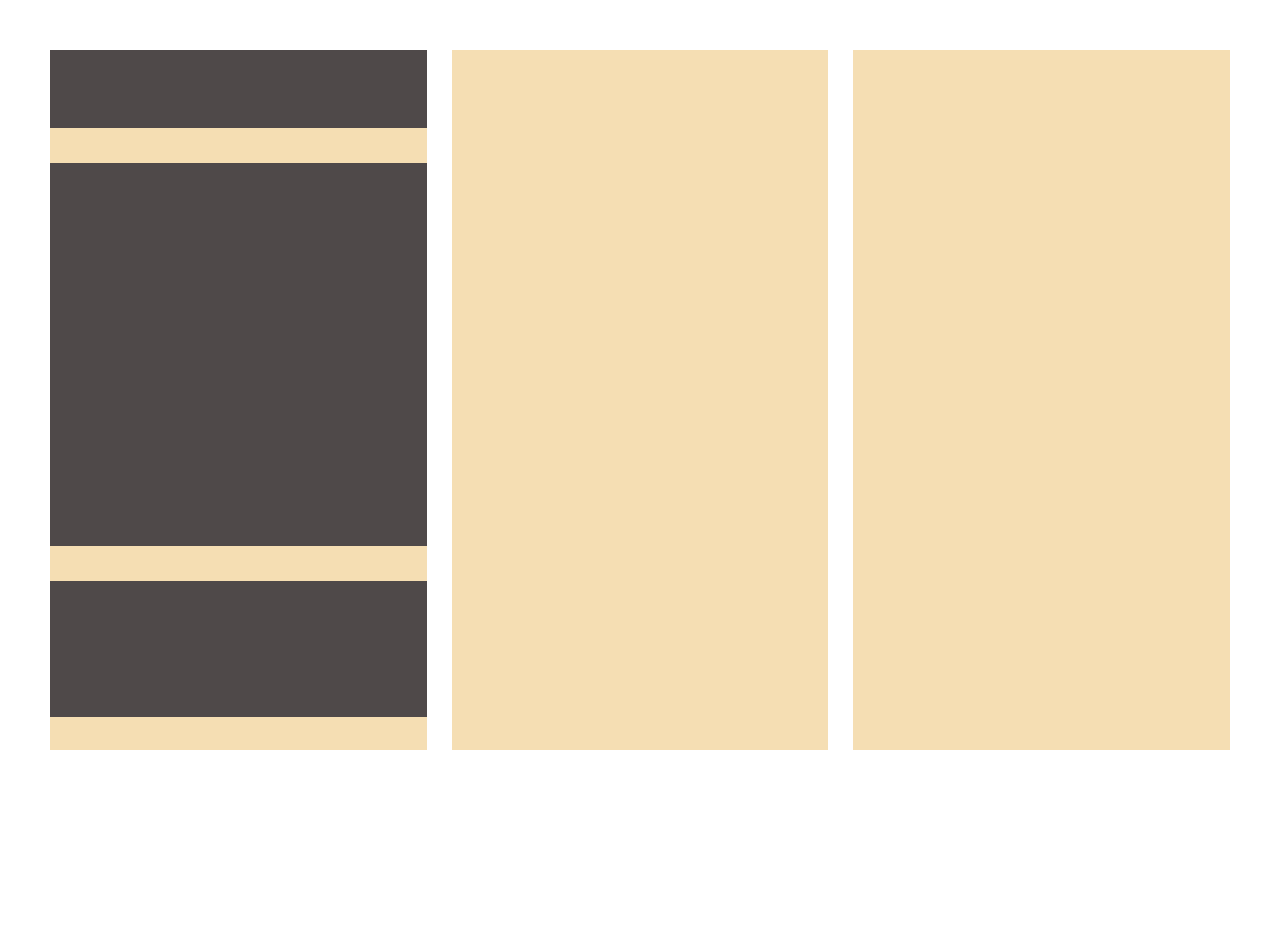
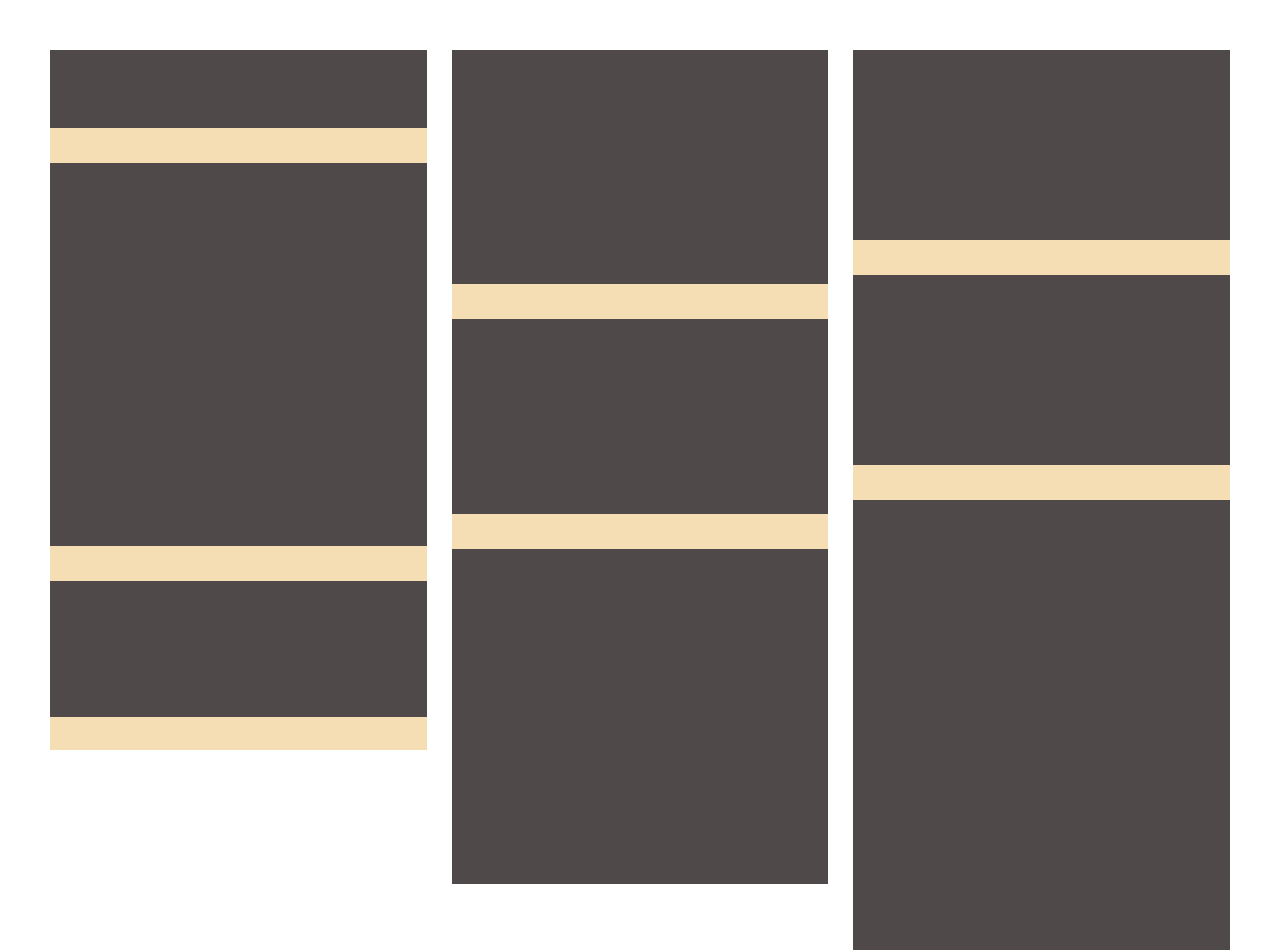
Before and after one commit to Project-workshop-sec-semestr/Project-practice, a plain HTML site: page index.html in a window 1280 px wide. Before the commit the page ends 800 px from the top, so only its background shows below. Drawn offline with Linux system fonts and the light colour scheme.

Commit message:
fix: change new height for container 4

```diff
--- a/styles.css
+++ b/styles.css
@@ -36,36 +36,36 @@
 	background-color: #4F4949;
 }
 
-/*.container-4 {*/
-/*	height: 300px;*/
-/*	background-color: #4F4949;*/
-/*}*/
+.container-4 {
+	height: 33.4%;
+	background-color: #4F4949;
+}
 
-/*.container-5 {*/
-/*	margin-top: 35px;*/
-/*	height: 195px;*/
-/*	background-color: #4F4949;*/
-/*}*/
+.container-5 {
+	margin-top: 35px;
+	height: 195px;
+	background-color: #4F4949;
+}
 
-/*.container-6 {*/
-/*	margin-top: 35px;*/
-/*	height: 335px;*/
-/*	background-color: #4F4949;*/
-/*}*/
+.container-6 {
+	margin-top: 35px;
+	height: 335px;
+	background-color: #4F4949;
+}
 
-/*.container-7 {*/
-/*	height: 190px;*/
-/*	background-color: #4F4949;*/
-/*}*/
+.container-7 {
+height: 190px;
+	background-color: #4F4949;
+}
 
-/*.container-8 {*/
-/*	margin-top: 35px;*/
-/*	height: 190px;*/
-/*	background-color: #4F4949;*/
-/*}*/
+.container-8 {
+	margin-top: 35px;
+height: 190px;
+	background-color: #4F4949;
+}
 
-/*.container-9 {*/
-/*	margin-top: 35px;*/
-/*	height: 450px;*/
-/*	background-color: #4F4949;*/
-/*}*/
+.container-9 {
+	margin-top: 35px;
+	height: 450px;
+	background-color: #4F4949;
+}
```
